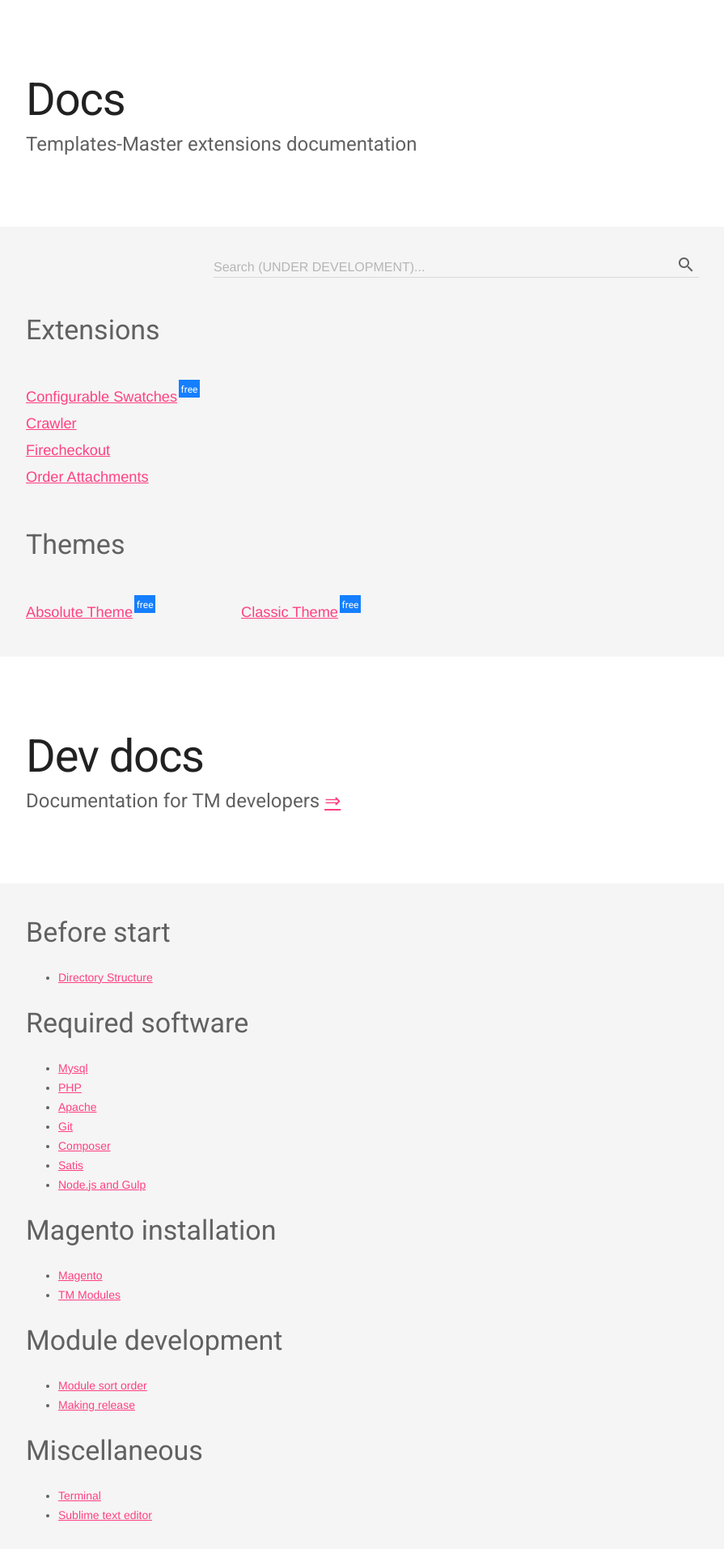
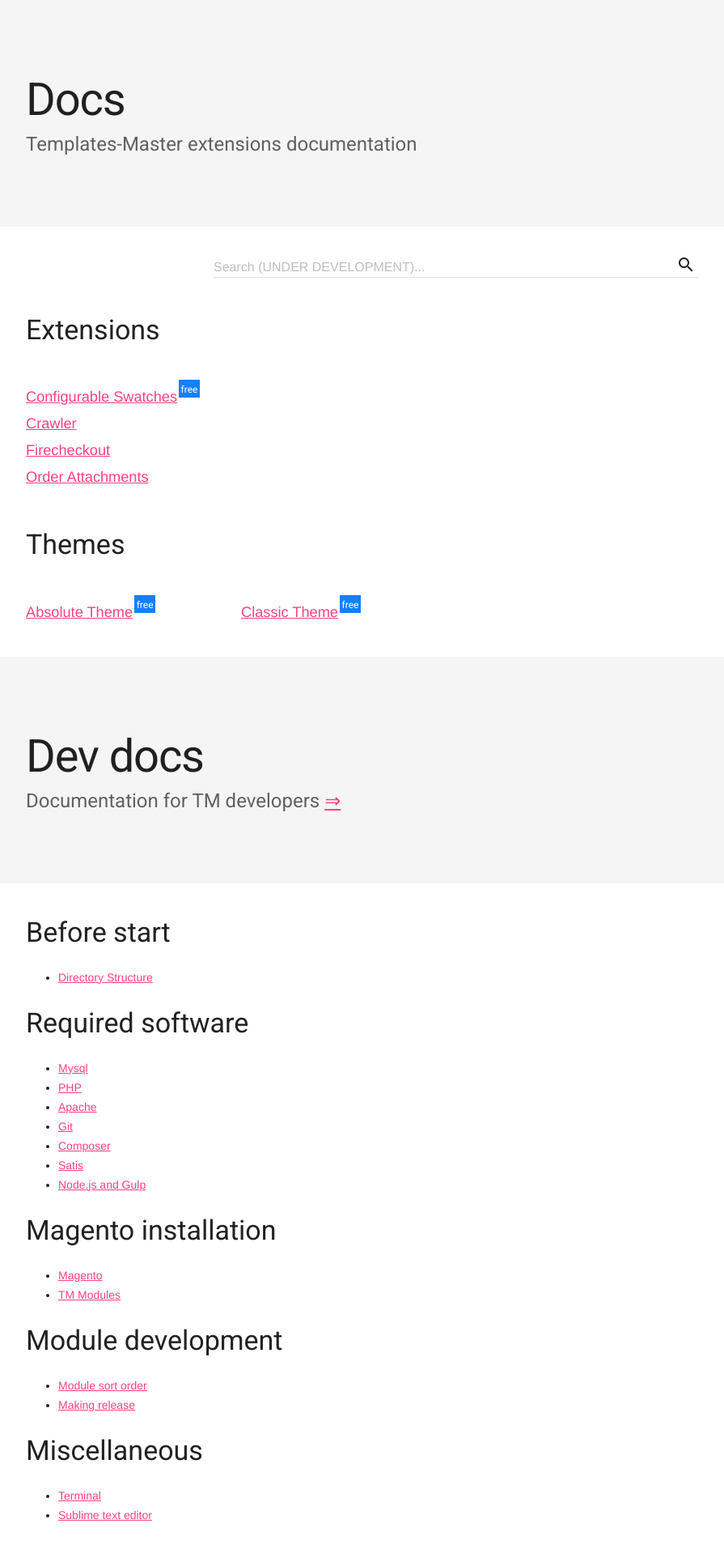
Before and after one commit to tmhub/tmhub.github.io, a Jekyll site: the page built from index.html, in a window 1280 px wide. Shown: the whole page at 81% size, without its empty margins (76-971 px from the left). Built offline with Jekyll 4.4.1, drawn with Linux system fonts in a browser that asks for light colours.

Commit message:
Swapped stripes between header and content sections

```diff
--- a/index.html
+++ b/index.html
@@ -2,7 +2,7 @@
 layout: home
 ---
 
-<div class="jumbotron mdl-color--white">
+<div class="jumbotron mdl-color--grey-100">
   <div class="mdl-grid">
     <div class="mdl-cell mdl-cell--12-col">
       <div class="mdl-typography--font-light mdl-typography--display-3">
@@ -15,7 +15,7 @@
   </div>
 </div>
 
-<div class="mdl-color--grey-100 mdl-color-text--grey-700">
+<div class="">
   <div class="mdl-grid">
     <div class="mdl-cell mdl-cell--12-col">
       <div class="docs-search">
@@ -64,7 +64,7 @@
   </div>
 </div>
 
-<div class="jumbotron mdl-color--white">
+<div class="jumbotron mdl-color--grey-100">
   <div class="mdl-grid">
     <div class="mdl-cell mdl-cell--12-col">
       <div class="mdl-typography--font-light mdl-typography--display-3">
@@ -77,7 +77,7 @@
   </div>
 </div>
 
-<div class="mdl-color--grey-100 mdl-color-text--grey-700">
+<div class="">
   <div class="mdl-grid">
     <div class="mdl-cell mdl-cell--12-col">
       <h3>Before start</h3>
```
